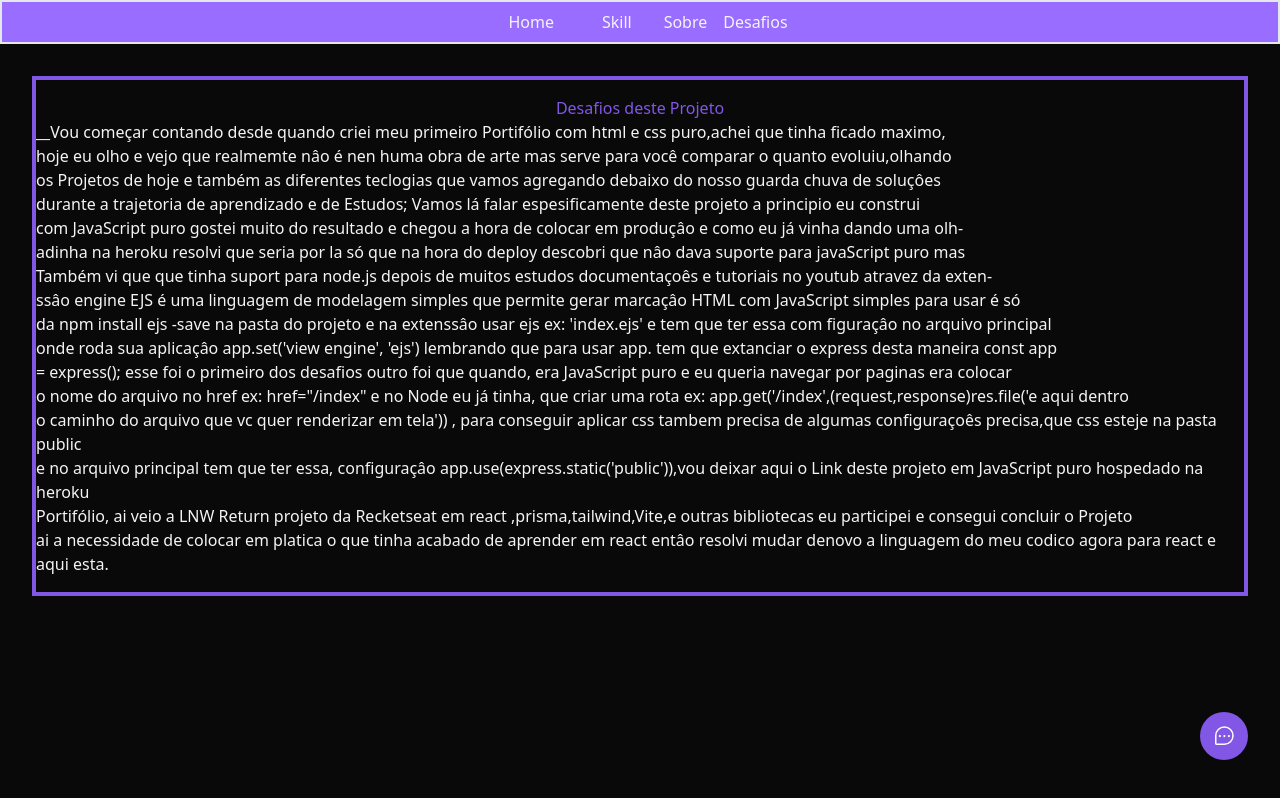
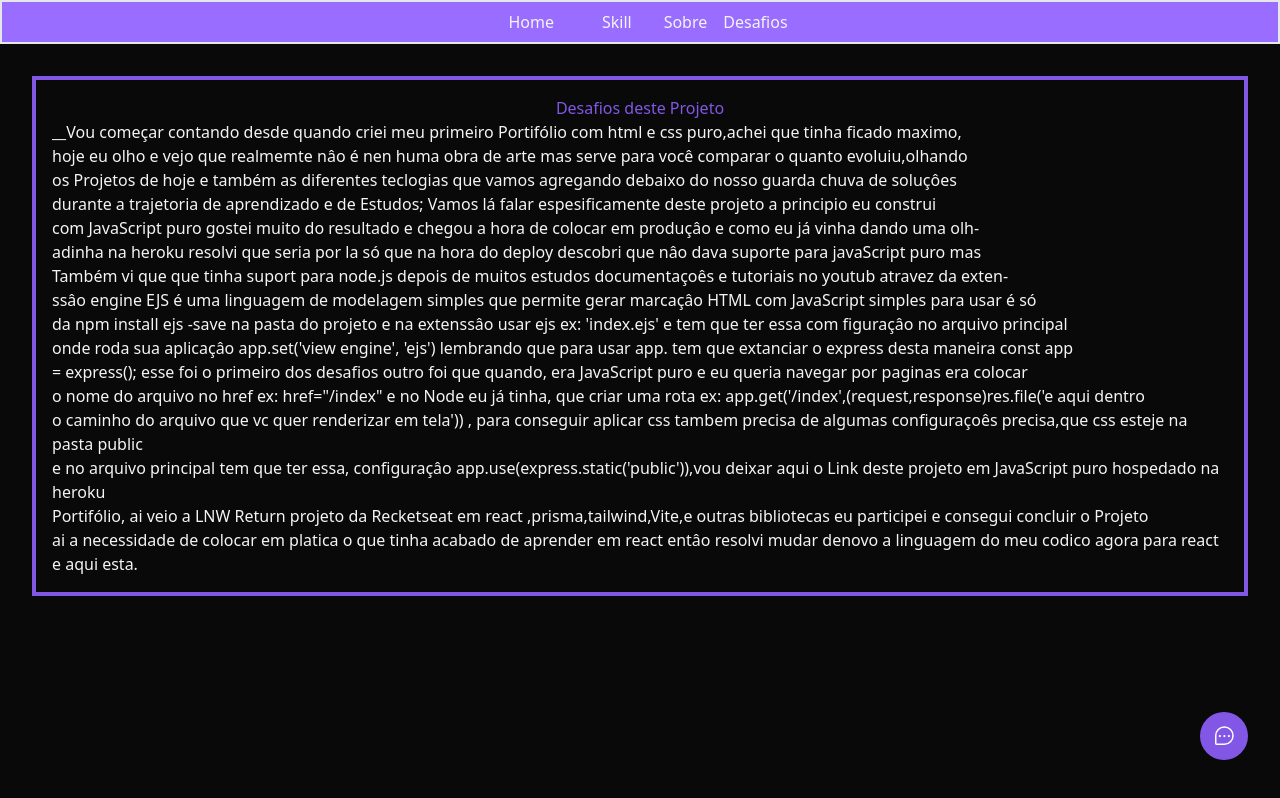
Before and after one commit to alexandre945/Vite_react, a React (Vite) app: page /challenge in a window 1280 px wide. Built offline with nearby package versions, Linux system fonts and the light colour scheme; no server answers.

Commit message:
ajustando padding

```diff
--- a/src/components/Portfolio/Challenge.tsx
+++ b/src/components/Portfolio/Challenge.tsx
@@ -4,7 +4,7 @@ export function Challenge(){
 
         <div className="flex flex-col  items-center justify-center   text-left mt-8  ml-8 mr-8 border-4 border-brand-500 py-4 ">
            <h1 className="text-brand-500">Desafios deste Projeto</h1>
-           <p className=" ">__Vou começar contando desde quando criei meu primeiro Portifólio com html e css puro,achei que tinha ficado maximo,<br></br>
+           <p className="px-4 ">__Vou começar contando desde quando criei meu primeiro Portifólio com html e css puro,achei que tinha ficado maximo,<br></br>
                hoje eu olho e vejo que realmemte nâo é nen huma obra de arte mas serve para você comparar o quanto evoluiu,olhando <br></br>
                os Projetos de hoje e também as diferentes teclogias que vamos  agregando debaixo do nosso guarda chuva de soluçôes<br></br>
                durante a trajetoria de aprendizado e de Estudos; Vamos lá falar espesificamente deste projeto a principio eu construi<br></br>
```
